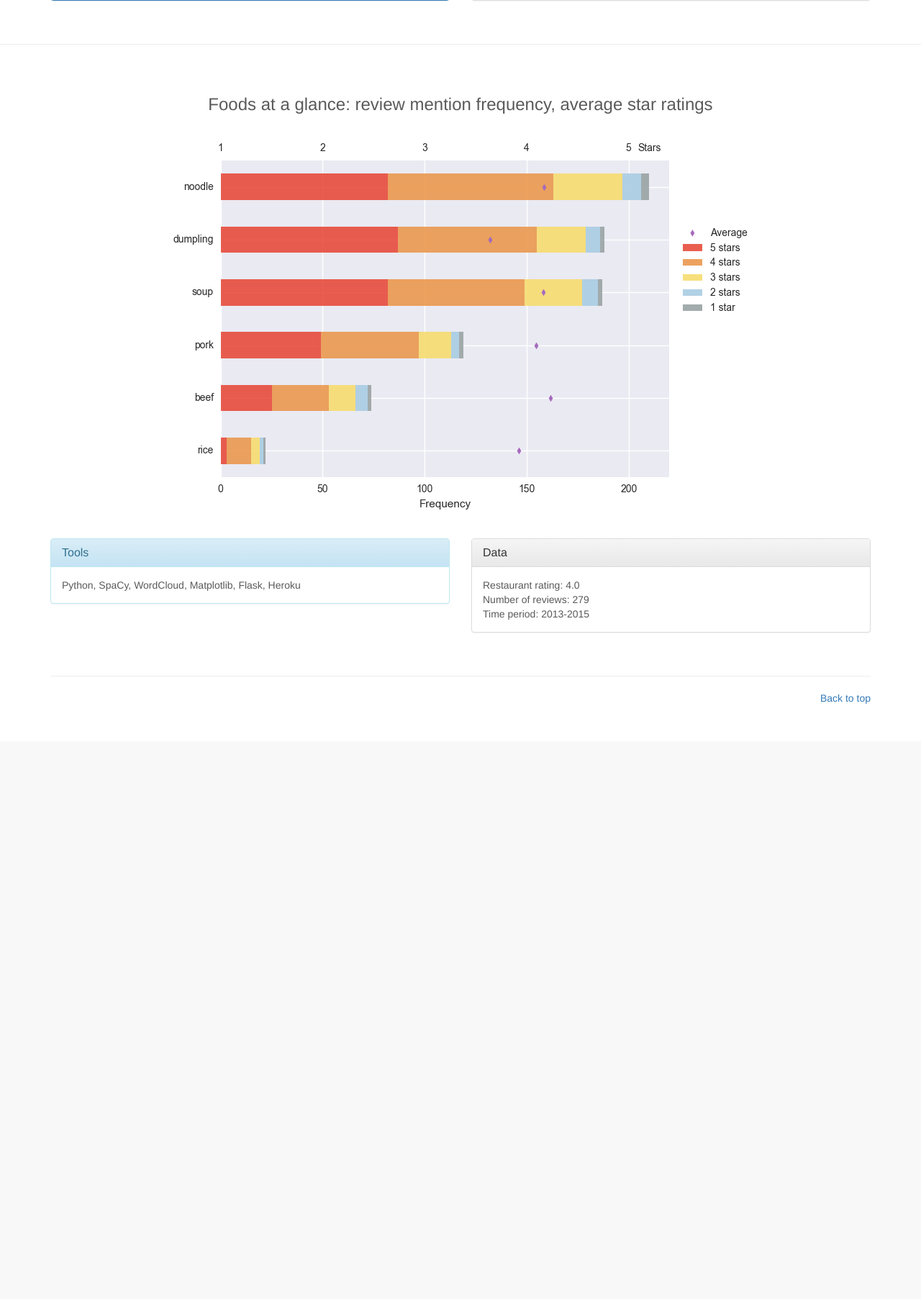
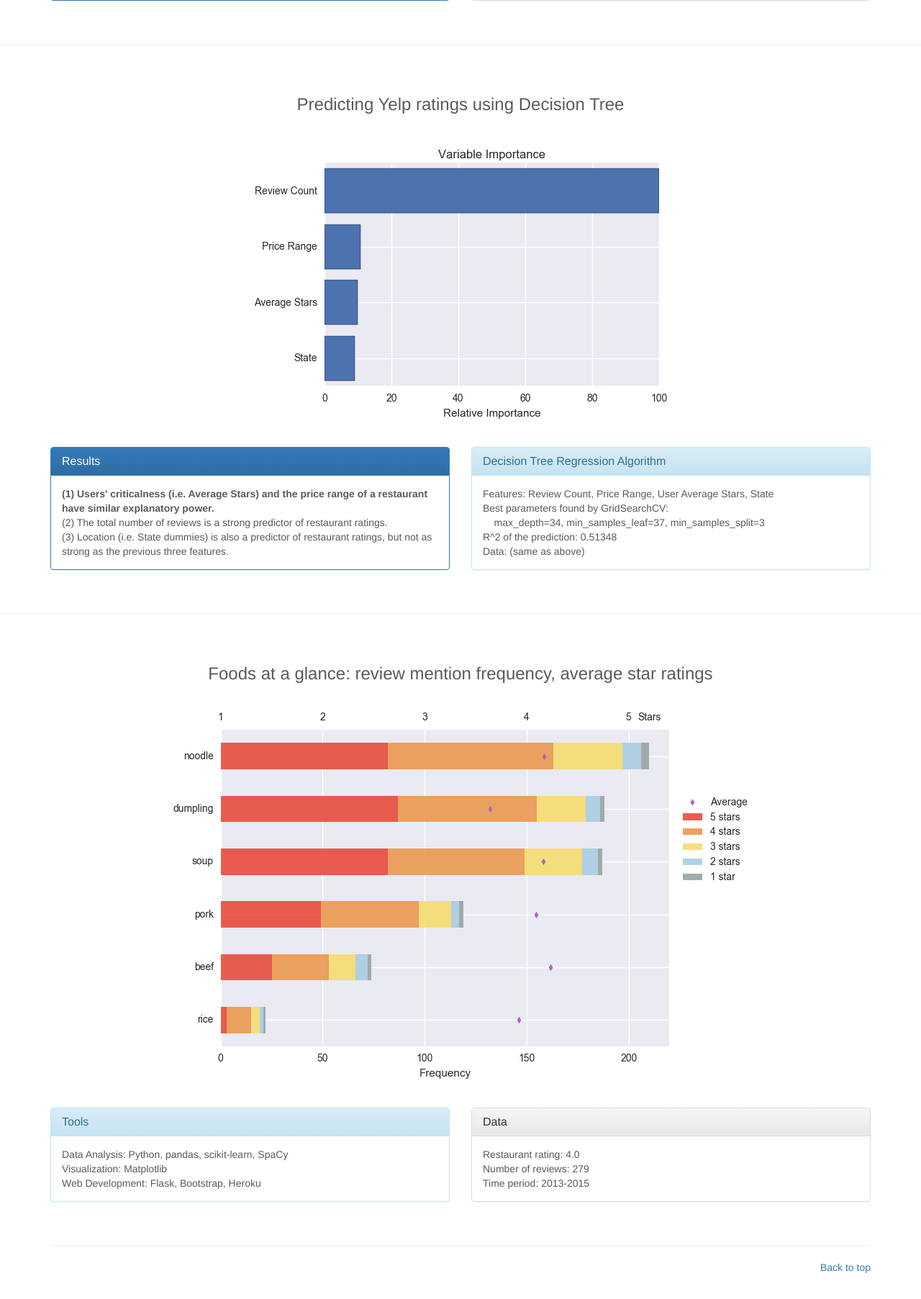
Before and after one commit to XiaominFu/yum-dish, a Flask app: page /index in a window 1280 px wide. Shown: the part 1887-3692 px from the top of the page at 72% size. Before the commit the page ends 2865 px from the top, so only its background shows below. Run offline with Flask 2, Linux system fonts and the light colour scheme; some libraries are stand-ins or nearby versions.

Commit message:
Add decision tree prediction.

```diff
--- a/templates/index.html
+++ b/templates/index.html
@@ -39,7 +39,7 @@
                 <li><a href="#predict">Prediction</a></li>
                 <li><a href="#visual">Visualization</a></li>
                 <li><a href="https://www.yelp.com/dataset_challenge">Data</a></li>
-                <li><a href="https://github.com/XiaominFu?tab=repositories">Code</a></li>
+                <li><a href="https://github.com/XiaominFu/yum-dish">Code</a></li>
                 <li><a href="https://www.linkedin.com/in/xiaomin-fu-309b021a">Contact</a></li>
               </ul>
             </div><!--/.nav-collapse -->
@@ -103,7 +103,7 @@
         <div class="col-md-4">
           <h2>Prediction</h2>
           <p>How much are restaurant ratings affected by the clustering of critical users? Can it be explained by users' economic status and restaurants' price range? Predictive modeling has something to offer.</p>
-          <p><a class="btn btn-default" href="#" role="button">View details &raquo;</a></p>
+          <p><a class="btn btn-default" href="#predict" role="button">View details &raquo;</a></p>
        </div>
         <div class="col-md-4">
           <h2>Visualization</h2>
@@ -183,6 +183,61 @@
 		<P> &nbsp;
 		<hr>
 
+    <!-- Prediction
+    ====================== -->
+
+    <div class="container" id="predict">
+
+    <P> &nbsp;
+    <div class="row">
+      <div class="col-md-12 text-center">
+        <h3>Predicting Yelp ratings using Decision Tree</h3>
+      </div>
+    </div>
+
+    <P> &nbsp;
+
+    <div class="row">
+      <div class="col-md-12">
+      <img src="{{ url_for('static',filename='tree_var_imp.png') }}" class="img-responsive center-block" alt="tree_var_imp"/>
+      </div>
+    </div>
+
+    <P> &nbsp;
+
+      <div class="row">
+        <div class="col-md-6">
+          <div class="panel panel-primary">
+            <div class="panel-heading">
+              <h3 class="panel-title">Results</h3>
+            </div>
+            <div class="panel-body">
+              <b>(1) Users' criticalness (i.e. Average Stars) and the price range of a restaurant have similar explanatory power.</b> <br>
+              (2) The total number of reviews is a strong predictor of restaurant ratings.<br>
+              (3) Location (i.e. State dummies) is also a predictor of restaurant ratings, but not as strong as the previous three features.
+            </div>
+          </div>
+        </div>
+        <div class="col-md-6">
+          <div class="panel panel-info">
+            <div class="panel-heading">
+              <h3 class="panel-title">Decision Tree Regression Algorithm</h3>
+            </div>
+            <div class="panel-body">
+               Features: Review Count, Price Range, User Average Stars, State<br>
+               Best parameters found by GridSearchCV:<br>
+               &nbsp; &nbsp; max_depth=34, min_samples_leaf=37, min_samples_split=3 <br>
+               R^2 of the prediction: 0.51348<br>
+               Data: (same as above)
+            </div>
+          </div>
+        </div>
+    </div>
+  </div> <!-- /container id="predict" -->
+
+    <P> &nbsp;
+    <hr>
+
     <!-- Visualization
     ====================== -->
 
@@ -211,7 +266,9 @@
               <h3 class="panel-title">Tools</h3>
             </div>
             <div class="panel-body">
-              Python, SpaCy, WordCloud, Matplotlib, Flask, Heroku
+              Data Analysis: Python, pandas, scikit-learn, SpaCy<br>
+              Visualization: Matplotlib<br>
+              Web Development: Flask, Bootstrap, Heroku
             </div>
           </div>
         </div>
```
Also changed, not shown: static/tree_var_imp.png (added).
